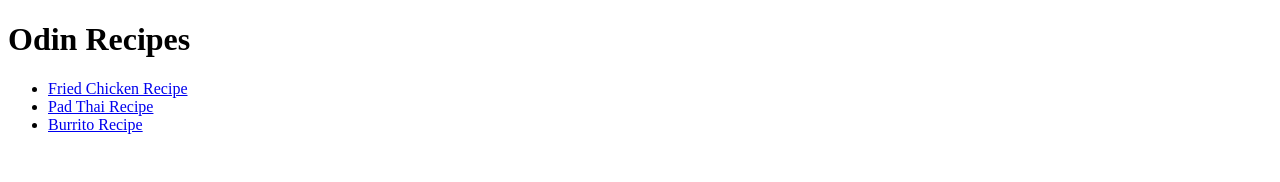
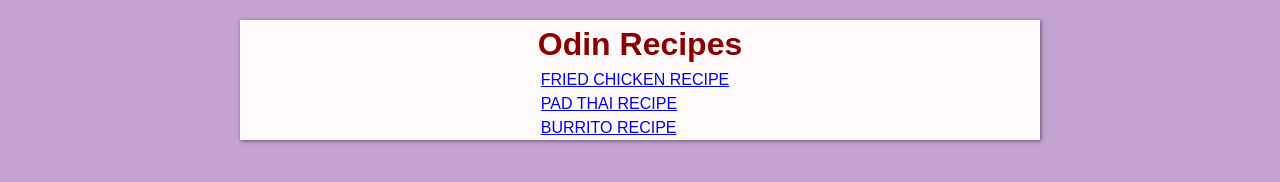
Before and after one commit to Hampton-Black/odin-recipes, a plain HTML site: page index.html in a window 1280 px wide. Drawn offline with Linux system fonts and the light colour scheme.

Commit message:
Add styling to index page

```diff
--- a/index.css
+++ b/index.css
@@ -42,6 +42,13 @@ p {
     box-shadow: 1px 1px 4px rgba(0, 0, 0, .5);
 }
 
+.top-title {
+    display: flex;
+    align-items: center;
+    justify-content: center;
+    flex-direction: column;
+}
+
 .recipe-content {
     padding: 20px;
     width: 580px;
--- a/index.html
+++ b/index.html
@@ -4,13 +4,18 @@
     <meta charset="UTF-8" />
     <meta name="viewport" content="width=device-width, initial-scale=1.0" />
     <title>Odin Recipes</title>
+    <link rel="stylesheet" href="index.css" />
   </head>
   <body>
+    <div class="container">
+      <div class="recipe-card top-title">
         <h1>Odin Recipes</h1>
         <ul>
           <li><a href="recipes/fried-chicken.html">Fried Chicken Recipe</a></li>
           <li><a href="recipes/pad-thai.html">Pad Thai Recipe</a></li>
           <li><a href="recipes/burrito.html">Burrito Recipe</a></li>
         </ul>
+      </div>
+    </div>
   </body>
 </html>
```
Lines whose indentation alone changed are shown as unchanged.
